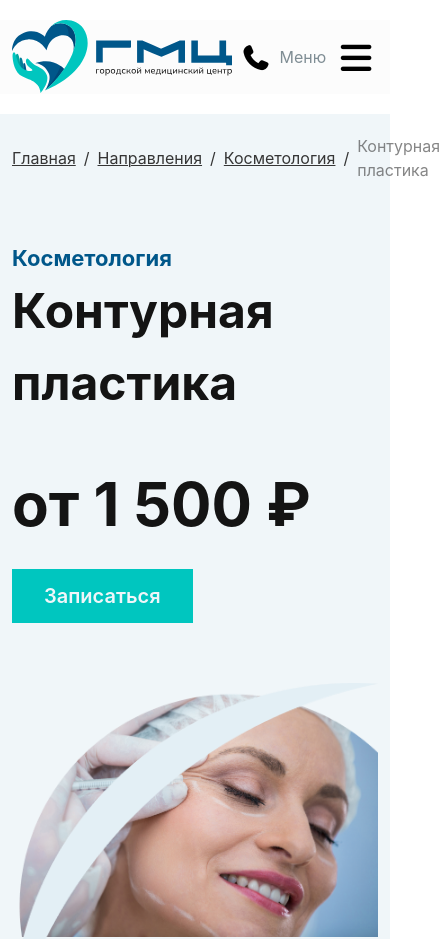
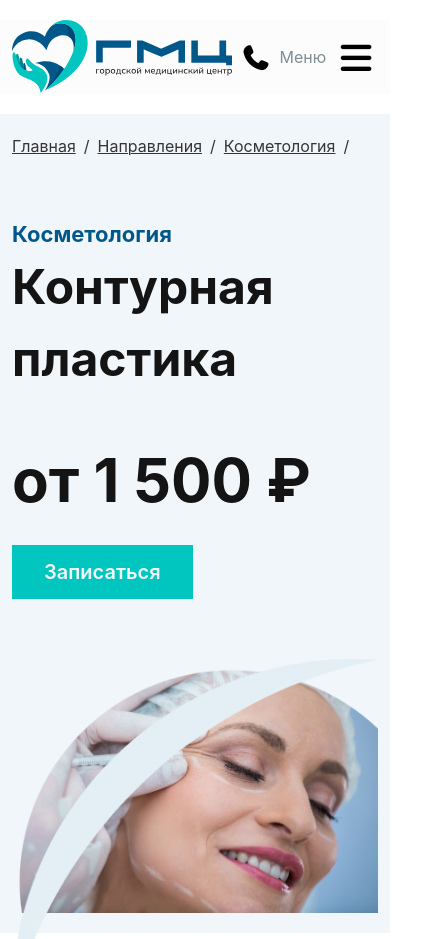
Before and after one commit to hakimovasharifa10-boop/Project4, a website: page src/page4/index.html in a window 390 px wide. Shown: the top 939 px of the page, 440 px wide, since content can reach past the window. Drawn offline with nearby package versions, Linux system fonts and the light colour scheme; files that its build step writes are made by us from their sources.

Commit message:
fix bug3 page4

```diff
--- a/src/page4/index.html
+++ b/src/page4/index.html
@@ -89,7 +89,7 @@
                     <p>/</p>
                     <p class="underline decoration-1">Косметология</p>
                     <p>/</p>
-                    <p class="text-[#35353599]">Контурная пластика</p>
+                    <p class="text-[#35353599] lg:flex hidden">Контурная пластика</p>
                 </div>
                 <div class="my-15">
                     <p class="text-[#00578A] text-[22px] font-bold">Косметология</p>
```
